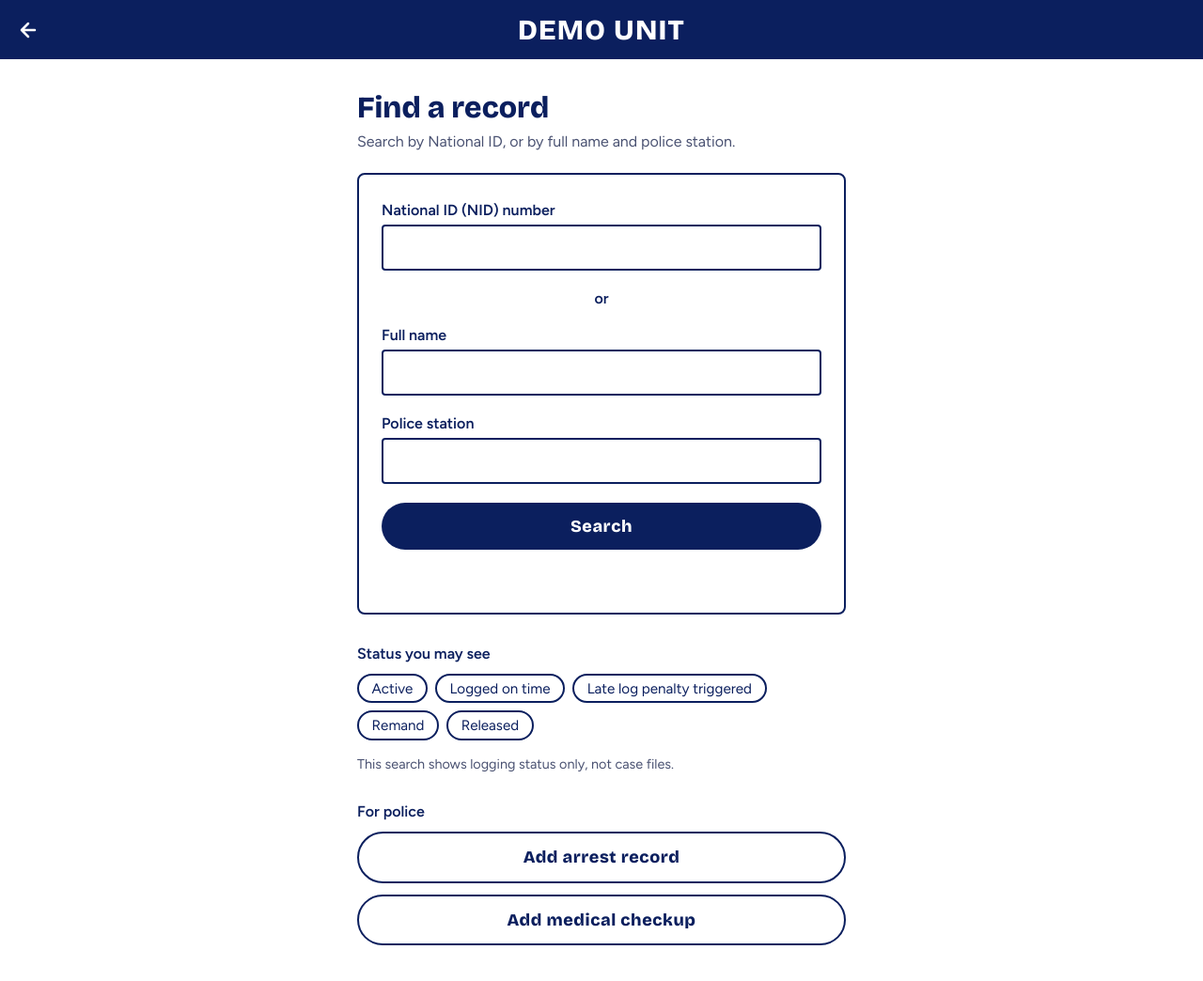
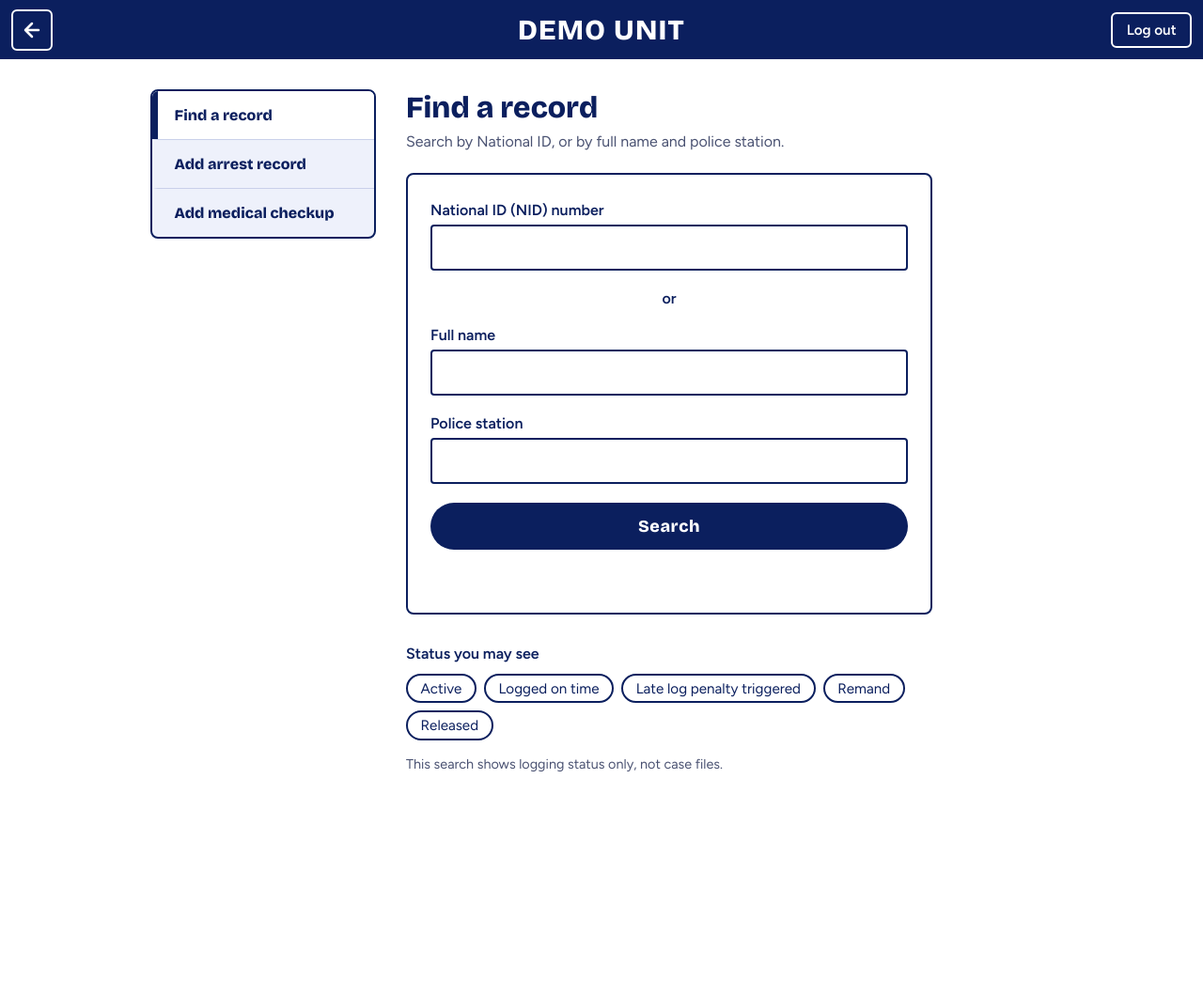
Before and after one commit to shadmehedihasan-debug/Demo_sepran, a plain HTML site: page dashboard.html in a window 1280 px wide. Shown: the whole page at 94% size. After the commit the page ends 862 px from the top, so only its background shows below. Drawn offline with nearby package versions, Linux system fonts and the light colour scheme.

Commit message:
Add files via upload

```diff
--- a/dashboard.html
+++ b/dashboard.html
@@ -23,15 +23,26 @@ body{
 }
 header{
   background:var(--ink); color:#FFFFFF; text-align:center;
-  display:grid; grid-template-columns:44px 1fr 44px; align-items:center;
-  padding:calc(env(safe-area-inset-top,0px) + .6rem) .5rem .6rem;
+  display:grid; grid-template-columns:1fr auto 1fr; align-items:center;
+  padding:calc(env(safe-area-inset-top,0px) + .6rem) .75rem .6rem;
 }
 h1,h2{font-family:"Bricolage Grotesque","Arial Black",Impact,sans-serif; font-weight:800; margin:0}
 h1{font-size:clamp(1.3rem,3vw,1.9rem); letter-spacing:.04em}
-.back{display:grid; place-items:center; width:44px; height:44px; border-radius:50%; color:#FFFFFF; text-decoration:none}
+.back{display:grid; place-items:center; width:44px; height:44px; justify-self:start; border:2px solid #FFFFFF; border-radius:6px; color:#FFFFFF; text-decoration:none}
 .back:hover{background:rgba(255,255,255,.18)}
 .back:focus-visible{outline:3px solid #FFFFFF; outline-offset:-3px}
-main{flex:1; width:min(100%,560px); margin:0 auto; padding:2rem 1.25rem 2.5rem}
+.logout{justify-self:end; padding:.5rem .9rem; border:2px solid #FFFFFF; border-radius:6px; color:#FFFFFF; text-decoration:none; font-weight:600; font-size:.95rem}
+.logout:hover{background:rgba(255,255,255,.18)}
+.logout:focus-visible{outline:3px solid #FFFFFF; outline-offset:2px}
+.layout{flex:1; display:grid; grid-template-columns:240px minmax(0,1fr); gap:2rem; align-items:start; width:min(100%,1000px); margin:0 auto; padding:2rem 1.25rem 2.5rem}
+.menu{border:2px solid var(--ink); border-radius:8px; background:#EEF1FB; overflow:hidden}
+.menu a{display:block; padding:1rem 1.1rem; color:var(--ink); text-decoration:none; border-top:1px solid #C9D0EA; border-left:6px solid transparent; font-family:"Bricolage Grotesque","Arial Black",Impact,sans-serif; font-weight:800}
+.menu a:first-child{border-top:0}
+.menu a:hover{background:#E2E7F8}
+.menu a[aria-current="page"]{background:#FFFFFF; border-left-color:var(--ink)}
+.menu a:focus-visible{outline:3px solid var(--ink); outline-offset:-3px}
+@media (max-width:760px){.layout{grid-template-columns:1fr; gap:1.25rem}}
+main{min-width:0; max-width:560px}
 h2{font-size:clamp(1.5rem,4vw,2rem); margin-bottom:.4rem}
 .sub{margin:0 0 1.5rem; color:var(--muted)}
 .box{border:2px solid var(--ink); border-radius:8px; padding:1.75rem 1.5rem}
@@ -56,14 +67,6 @@ h3{margin:2rem 0 .75rem; font-size:1rem}
 ul{list-style:none; margin:0; padding:0; display:flex; flex-wrap:wrap; gap:.5rem}
 li{border:2px solid var(--ink); border-radius:999px; padding:.3rem .85rem; font-size:.95rem}
 .note{margin:1rem 0 0; font-size:.9rem; color:var(--muted)}
-.btn-out{
-  display:block; margin:0 0 .75rem; padding:.9rem 1rem; text-align:center; text-decoration:none;
-  border:2px solid var(--ink); border-radius:999px; background:#FFFFFF; color:var(--ink);
-  font-family:"Bricolage Grotesque","Arial Black",Impact,sans-serif;
-  font-weight:800; font-size:1.125rem; letter-spacing:.03em;
-}
-.btn-out:hover{background:#EEF1FB}
-.btn-out:focus-visible{outline:3px solid var(--ink); outline-offset:4px}
 </style>
 </head>
 <body>
@@ -72,7 +75,14 @@ li{border:2px solid var(--ink); border-radius:999px; padding:.3rem .85rem; font-
     <svg width="24" height="24" viewBox="0 0 24 24" fill="none" stroke="currentColor" stroke-width="2.5" stroke-linecap="round" stroke-linejoin="round" aria-hidden="true"><path d="M19 12H5M12 19l-7-7 7-7"/></svg>
   </a>
   <h1>DEMO UNIT</h1>
+  <a class="logout" href="login.html">Log out</a>
 </header>
+<div class="layout">
+<nav class="menu" aria-label="Police menu">
+  <a href="#" aria-current="page">Find a record</a>
+  <a href="add-arrest.html">Add arrest record</a>
+  <a href="add-medical.html">Add medical checkup</a>
+</nav>
 <main>
   <h2>Find a record</h2>
   <p class="sub">Search by National ID, or by full name and police station.</p>
@@ -98,10 +108,8 @@ li{border:2px solid var(--ink); border-radius:999px; padding:.3rem .85rem; font-
     <li>Released</li>
   </ul>
   <p class="note">This search shows logging status only, not case files.</p>
-  <h3>For police</h3>
-  <a class="btn-out" href="add-arrest.html">Add arrest record</a>
-  <a class="btn-out" href="add-medical.html">Add medical checkup</a>
 </main>
+</div>
 <script>
 document.getElementById("f").addEventListener("submit",function(e){
   e.preventDefault();
```
Also changed, not shown: add-arrest.html (+23 -4 lines), add-medical.html (+23 -4 lines).
